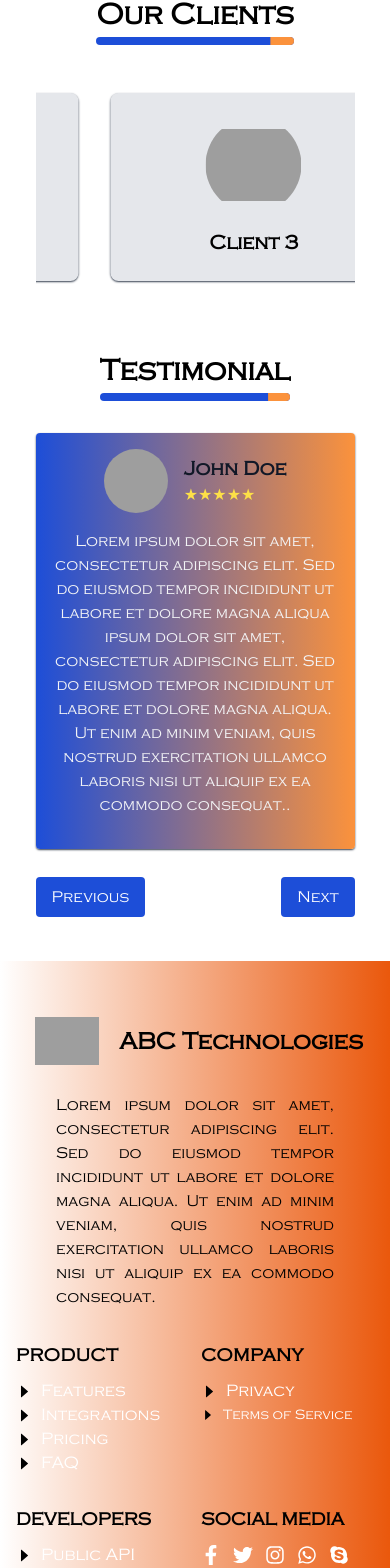
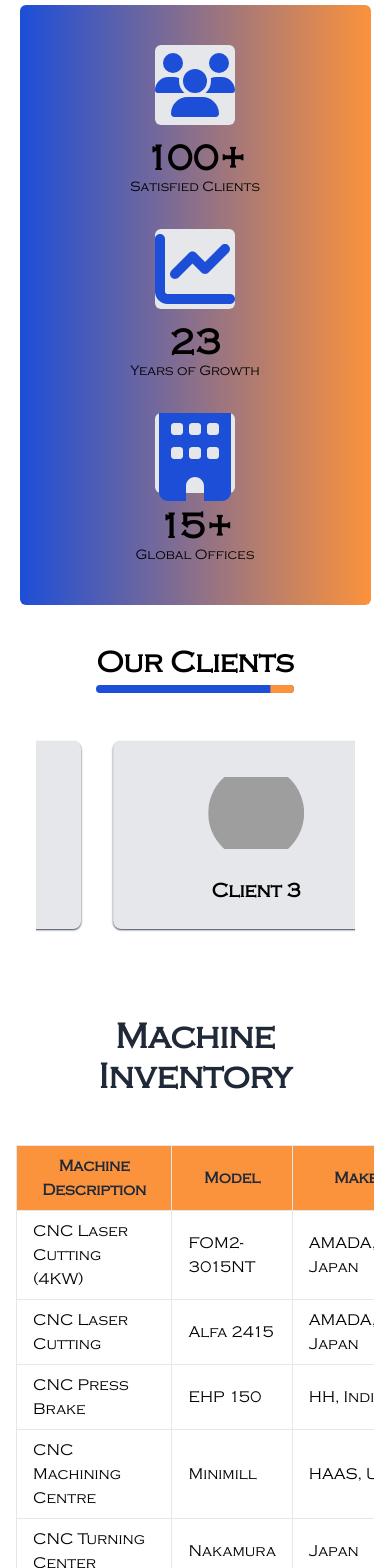
Before and after one commit to Nitish441999/abc-techno, a React (Vite) app: page / in a window 390 px wide. Shown: the part 4723-6291 px from the top of the page. Built offline with nearby package versions, Linux system fonts and the light colour scheme; grey boxes are pictures that could not be loaded.

Commit message:
create component

```diff
--- a/package.json
+++ b/package.json
@@ -12,6 +12,7 @@
   "dependencies": {
     "aos": "^2.3.4",
     "react": "^18.3.1",
+    "react-countup": "^6.5.3",
     "react-dom": "^18.3.1",
     "react-icons": "^5.3.0",
     "react-slick": "^0.30.2",
--- /dev/null
+++ b/src/Component/ClientCounter/ClientCounter.jsx
@@ -0,0 +1,90 @@
+import React, { useState, useEffect, useRef } from "react";
+import { FaUsers, FaBuilding, FaChartLine } from "react-icons/fa6";
+import Aos from "aos";
+import "aos/dist/aos.css";
+import CountUp from "react-countup";
+
+function ClientCounter() {
+  const [startCount, setStartCount] = useState(false); // State to control when to start counting
+  const sectionRef = useRef(null); // Reference for the section
+
+  useEffect(() => {
+    Aos.init({
+      duration: 1200,
+    });
+
+    // Create IntersectionObserver to detect when section comes into view
+    const observer = new IntersectionObserver(
+      (entries) => {
+        const entry = entries[0];
+        if (entry.isIntersecting) {
+          setStartCount(true); // Trigger counting
+          observer.unobserve(entry.target); // Unobserve once it's triggered
+        }
+      },
+      { threshold: 0.5 } // Adjust the threshold as needed
+    );
+
+    if (sectionRef.current) {
+      observer.observe(sectionRef.current);
+    }
+
+    return () => {
+      if (sectionRef.current) {
+        observer.unobserve(sectionRef.current); // Cleanup on unmount
+      }
+    };
+  }, []);
+
+  const counters = [
+    {
+      icon: <FaUsers />,
+      count: 100, // Target value
+      label: "Satisfied Clients",
+      suffix: "+",
+    },
+    {
+      icon: <FaChartLine />,
+      count: 23, // Target value
+      label: "Years of Growth",
+      suffix: "",
+    },
+    {
+      icon: <FaBuilding />,
+      count: 15, // Target value
+      label: "Global Offices",
+      suffix: "+",
+    },
+  ];
+
+  return (
+    <section
+      ref={sectionRef} // Set the section reference
+      className="p-6 bg-gradient-to-r to-orange-400 from-blue-700 text-background mt-12 w-[90%] mx-auto overflow-hidden rounded-md"
+    >
+      <div className="container mx-auto grid justify-center grid-cols-2 text-center lg:grid-cols-3 max-md:grid-cols-1">
+        {counters.map((item, index) => (
+          <div
+            key={index}
+            className="flex flex-col justify-start m-4 lg:m-6 overflow-hidden"
+            data-aos="fade-up"
+          >
+            <span className="text-6xl mx-auto mb-4 max-md:text-8xl text-primary bg-gray-200 w-20 h-20 flex justify-center items-center rounded-md text-blue-700">
+              {item.icon}
+            </span>
+            <p className="text-4xl font-bold leading-none lg:text-6xl">
+              {/* Trigger CountUp only when the section is in view */}
+              {startCount && (
+                <CountUp start={0} end={item.count} duration={6} />
+              )}
+              {item.suffix}
+            </p>
+            <p className="text-sm sm:text-base">{item.label}</p>
+          </div>
+        ))}
+      </div>
+    </section>
+  );
+}
+
+export default ClientCounter;
--- a/src/Component/Home/Home.jsx
+++ b/src/Component/Home/Home.jsx
@@ -7,6 +7,8 @@ import ImageSlider from '../Slider/ImageSlider';
 import OurClient from '../OurClient/OurClient';
 import Star from '../Star/Star';
 import AboutSection from '../AboutSection/AoutSection';
+import MachineTable from '../MachineTable/MachineTable';
+import ClientCounter from '../ClientCounter/ClientCounter';
 
 
 // Custom Previous Button
@@ -23,8 +25,9 @@ function Home() {
      <Products/>
      <Gallery/>
 
-
+    <ClientCounter/>
     <OurClient/>
+    <MachineTable/>
     <Testimonial/>
     </div>
   );
--- /dev/null
+++ b/src/Component/MachineTable/MachineTable.jsx
@@ -0,0 +1,145 @@
+import React from "react";
+
+const MachineTable = () => {
+  const machines = [
+    {
+      description: "CNC Laser Cutting (4KW)",
+      model: "FOM2-3015NT",
+      make: "AMADA, Japan",
+      capacity: "3mtr x 1.5mtr",
+      qty: "1no.",
+    },
+    {
+      description: "CNC Laser Cutting",
+      model: "Alfa 2415",
+      make: "AMADA, Japan",
+      capacity: "5mtr x 1.5mtr",
+      qty: "1no.",
+    },
+    {
+      description: "CNC Press Brake",
+      model: "EHP 150",
+      make: "HH, India",
+      capacity: "3 mtr x 160 Ton",
+      qty: "1no.",
+    },
+    {
+      description: "CNC Machining Centre",
+      model: "Minimill",
+      make: "HAAS, USA",
+      capacity: "500x400x300",
+      qty: "1no.",
+    },
+    {
+      description: "CNC Turning Center",
+      model: "Nakamura",
+      make: "Japan",
+      capacity: "Dia150x200",
+      qty: "1no.",
+    },
+    {
+      description: "CNC Turning Centre",
+      model: "LOKESH",
+      make: "India",
+      capacity: "Dia.250x300",
+      qty: "1no.",
+    },
+    {
+      description: "Surface Grinder",
+      model: "----",
+      make: "Guru Arjan / Avro",
+      capacity: "500x250 mm",
+      qty: "1no.",
+    },
+    {
+      description: "Conventional Lathe Machine",
+      model: "----",
+      make: "Local",
+      capacity: "6 FT.",
+      qty: "3no.",
+    },
+    {
+      description: "Turret lathe",
+      model: "----",
+      make: "Local",
+      capacity: "6 Head",
+      qty: "1no.",
+    },
+    {
+      description: "Drilling Machines",
+      model: "----",
+      make: "Taiwan & Local",
+      capacity: "12 mm",
+      qty: "4no.",
+    },
+    {
+      description: "Spot Welding Machine",
+      model: "----",
+      make: "Indian",
+      capacity: "75 KW",
+      qty: "1no.",
+    },
+    {
+      description: "MIG Welding Set",
+      model: "----",
+      make: "Panasonic, Japan",
+      capacity: "200 Amp.",
+      qty: "2no.",
+    },
+    {
+      description: "MIG Welding Set",
+      model: "Tornado",
+      make: "Ador Fontech",
+      capacity: "250 Amp.",
+      qty: "1no.",
+    },
+    {
+      description: "TIG Welding Set",
+      model: "Tornado",
+      make: "Ador Fontech",
+      capacity: "250 Amp.",
+      qty: "1no.",
+    },
+  ];
+
+  return (
+    <>
+      <section className="p-6 text-gray-800 mt-12 w-[90%] mx-auto">
+        <div className="text-center">
+          <h2 className="text-4xl md:text-2xl font-bold relative inline-block pb-2">
+            Machine Inventory
+            <span className="absolute bottom-0 left-0 w-full h-1 bg-primary"></span>
+          </h2>
+        </div>
+      </section>
+      <div className="container mx-auto p-4">
+        <div className="overflow-x-auto">
+          <table className="min-w-full bg-white border border-gray-200">
+            <thead className=" bg-orange-400 text-gray-800">
+              <tr>
+                <th className="px-4 py-2 border">Machine Description</th>
+                <th className="px-4 py-2 border">Model</th>
+                <th className="px-4 py-2 border">Make</th>
+                <th className="px-4 py-2 border">Capacity</th>
+                <th className="px-4 py-2 border">Quantity</th>
+              </tr>
+            </thead>
+            <tbody>
+              {machines.map((machine, index) => (
+                <tr key={index} className="hover:bg-gray-100">
+                  <td className="px-4 py-2 border">{machine.description}</td>
+                  <td className="px-4 py-2 border">{machine.model}</td>
+                  <td className="px-4 py-2 border">{machine.make}</td>
+                  <td className="px-4 py-2 border">{machine.capacity}</td>
+                  <td className="px-4 py-2 border">{machine.qty}</td>
+                </tr>
+              ))}
+            </tbody>
+          </table>
+        </div>
+      </div>
+    </>
+  );
+};
+
+export default MachineTable;
--- a/src/Component/Star/Star.jsx
+++ b/src/Component/Star/Star.jsx
@@ -11,7 +11,7 @@ function Star() {
         <section className="p-6 mt-10  dark:text-gray-800">
             <div className="container grid grid-cols-1 gap-6 mx-auto sm:grid-cols-2 xl:grid-cols-4">
                 <div className="flex p-4 space-x-4 rounded-lg md:space-x-6 bg-gradient-to-r to-orange-400 from-blue-700 dark:text-gray-800"  data-aos="zoom-in" data-aos-duration="1200">
-                    <div className="flex justify-center p-2 align-middle rounded-lg sm:p-4 bg-white">
+                    <div className="flex justify-center p-2 align-middle rounded-lg sm:p-4 bg-white text-black">
                         <svg xmlns="http://www.w3.org/2000/svg" viewBox="0 0 512 512" fill="currentColor" className="h-9 w-9 dark:text-gray-100">
                             <polygon points="160 96.039 160 128.039 464 128.039 464 191.384 428.5 304.039 149.932 304.039 109.932 16 16 16 16 48 82.068 48 122.068 336.039 451.968 336.039 496 196.306 496 96.039 160 96.039"></polygon>
                             <path d="M176.984,368.344a64.073,64.073,0,0,0-64,64h0a64,64,0,0,0,128,0h0A64.072,64.072,0,0,0,176.984,368.344Zm0,96a32,32,0,1,1,32-32A32.038,32.038,0,0,1,176.984,464.344Z"></path>
```
Also changed, not shown: 1 other file (tests, documents, lock files or other folders).
